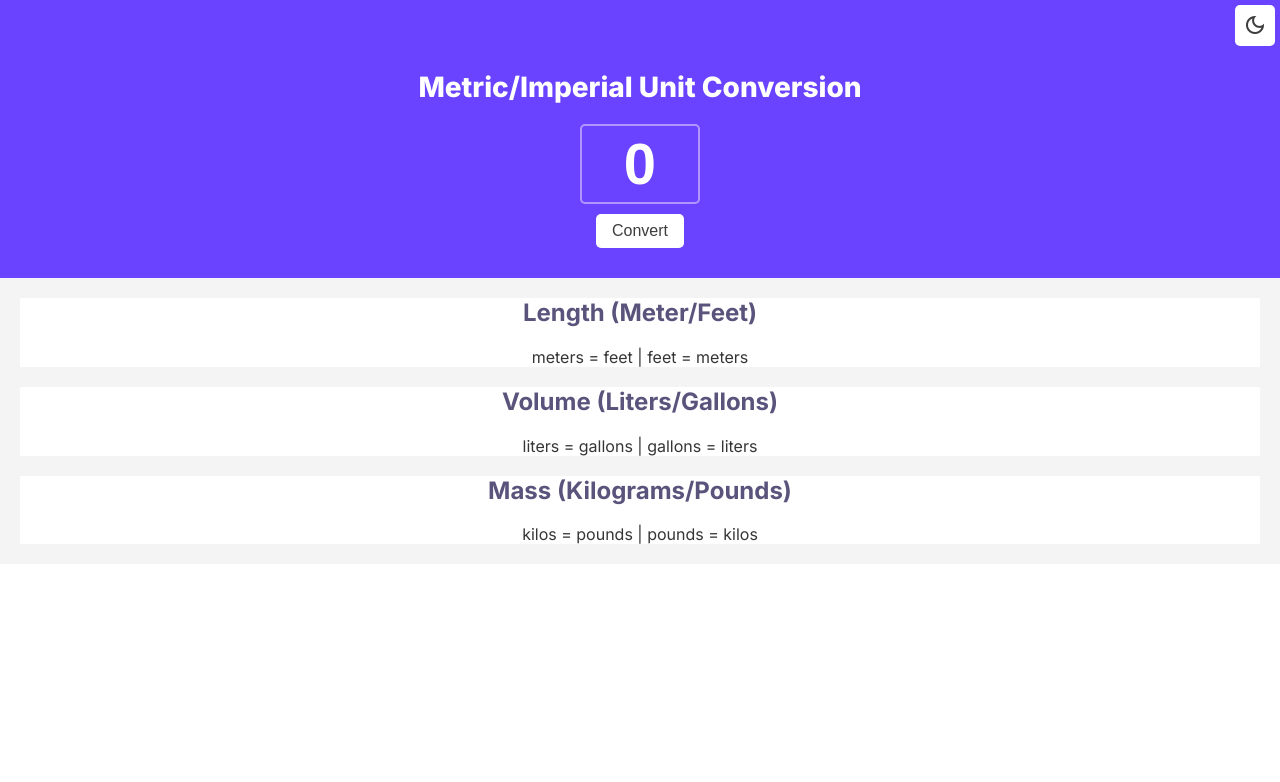
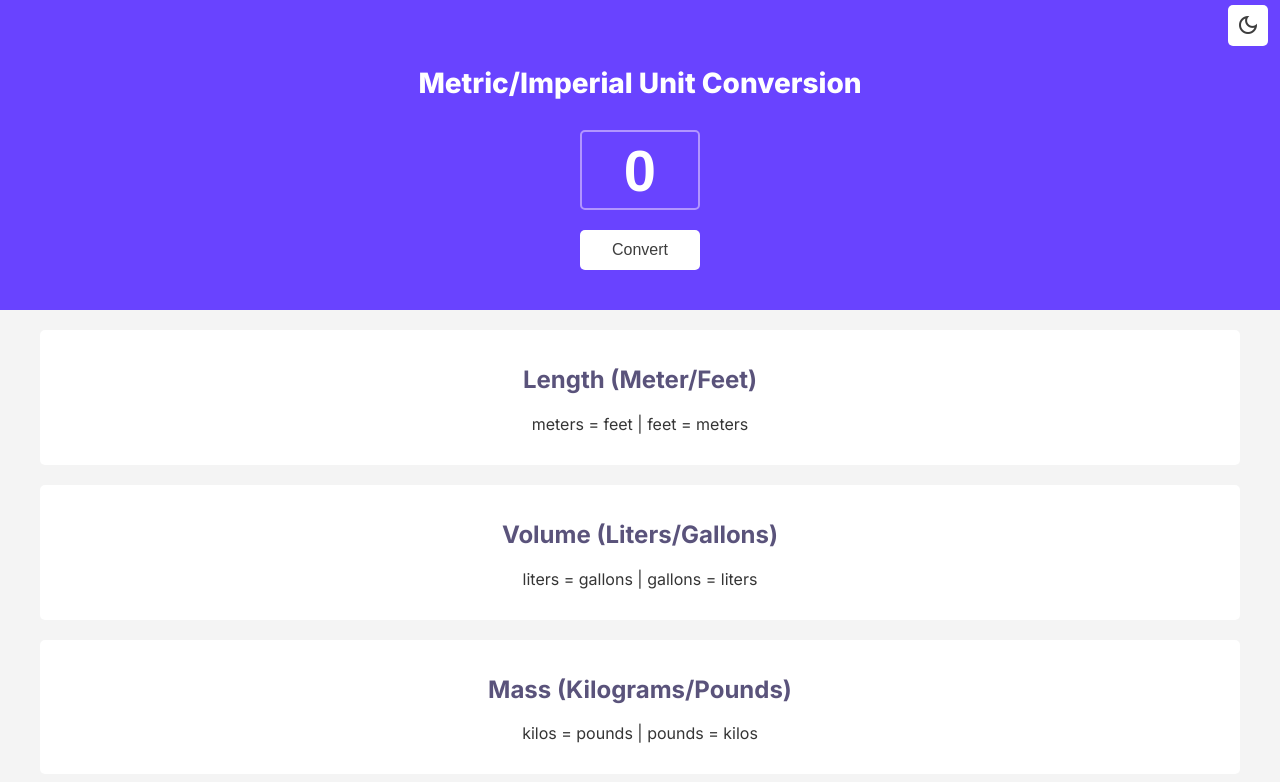
Before and after one commit to alissast/unit-converter, a plain HTML site: page index.html in a window 1280 px wide. Drawn offline with nearby package versions, Linux system fonts and the light colour scheme.

Commit message:
Align styles a bit more with design

```diff
--- a/index.css
+++ b/index.css
@@ -57,19 +57,22 @@ header {
 }
 
 #dark-mode-btn {
-    margin: 5px;
+    margin: 5px 12px;
 }
 
 #title {
     font-size: 28px;
     font-weight: 800;
+    margin: 15px auto;
 }
 
 .input-container {
     display: flex;
     flex-direction: column;
     align-items: center;
-    margin: 20px auto;
+    justify-content: space-between;
+    gap: 10px;
+    margin: 30px auto;
 }
 
 #input-field {
@@ -103,14 +106,17 @@ header {
 
 .text-btn {
     font-size: 16px;
-    padding: 8px 16px;
     margin: 10px auto;
+    width: 120px;
+    height: 40px;
 }
 
 article {
     background-color: var(--color-section-bg);
     color: var(--color-main-fg);
-    margin: 20px;
+    margin: 20px 40px;
+    padding: 15px;
+    border-radius: 5px;
 }
 
 .results-container {
```
